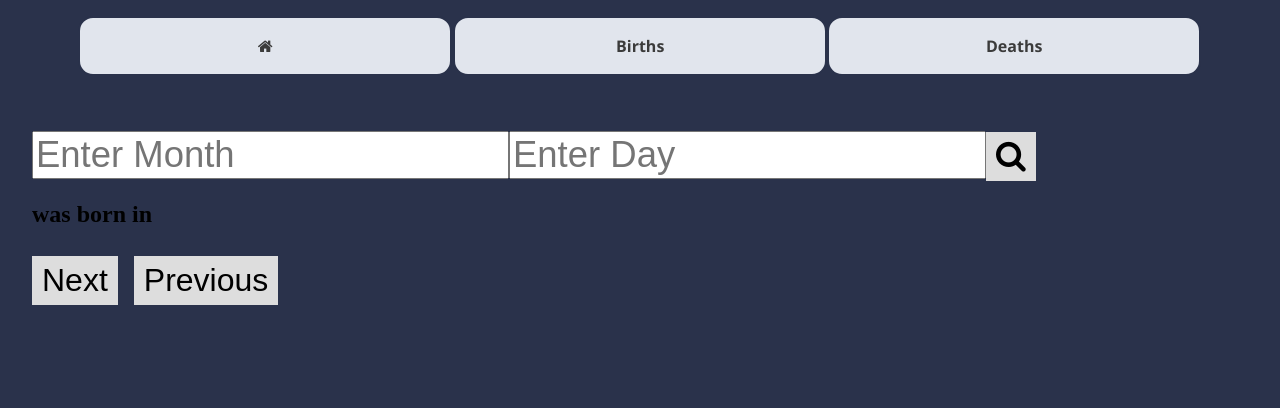
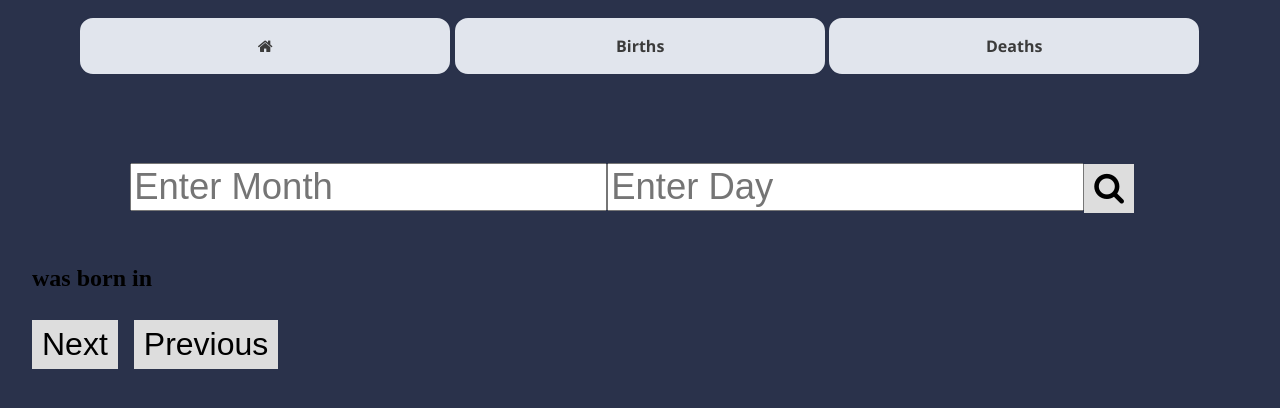
Before and after one commit to staten-island-tech/vue-api-project-chang, a Vue app in the folder chang/: page /births in a window 1280 px wide. Shown: the top 408 px of the page. Built offline with nearby package versions, Linux system fonts and the light colour scheme.

Commit message:
Update historicalBirths.vue

```diff
--- a/chang/src/views/historicalBirths.vue
+++ b/chang/src/views/historicalBirths.vue
@@ -3,10 +3,10 @@
       <div class="column1">
         <div class="search-bar">
           <form @submit.prevent="fetchData">
-            <!-- <InputData /> -->
-             <input id="search" type="text" placeholder="Enter Month" v-model="month" />
+            <InputData />
+             <!-- <input id="search" type="text" placeholder="Enter Month" v-model="month" />
              <input id="search" type="text" placeholder="Enter Day" v-model="day"/>
-             <button type="submit"><i class="fa fa-search"></i></button>
+             <button type="submit"><i class="fa fa-search"></i></button> -->
 
             <div class="birth-data">
               <h2>
@@ -23,7 +23,7 @@
 </template>
 
 <script>
-// import InputData from "@/components/InputData.vue"
+import InputData from "@/components/InputData.vue"
 export default {
   data() {
     return {
@@ -65,7 +65,7 @@ export default {
     },
   },
   components: {
-    // InputData,
+    InputData,
   }
 };
 </script>
```
